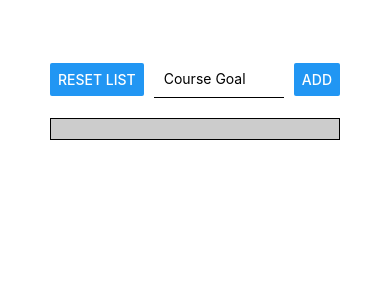
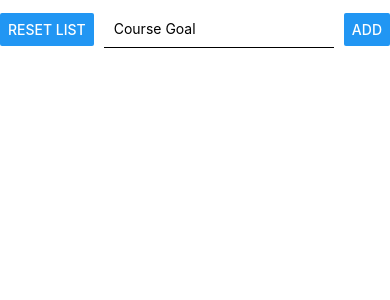
Before and after one commit to adclleva/Learning-React-Native-1-Course-Goals-App, a React Native app: screen / in a window 390 px wide. Both pictures are taken after a click on the button "ADD". Shown: the top 300 px of the page. Built offline with nearby package versions, Linux system fonts and the light colour scheme.

Commit message:
Implemented the Modal to show for the GoalInput

```diff
--- a/App.js
+++ b/App.js
@@ -1,19 +1,12 @@
 import React, { useState } from "react";
-import {
-  StyleSheet,
-  Text,
-  View,
-  TextInput,
-  Button,
-  ScrollView,
-  FlatList,
-} from "react-native";
+import { StyleSheet, View, Button, FlatList } from "react-native";
 
 import GoalItem from "./components/GoalItem";
 import GoalInput from "./components/GoalInput";
 
 export default function App() {
   const [courseGoals, setCourseGoals] = useState([]);
+  const [isAddModal, setIsAddModal] = useState(false);
 
   const addGoalHandler = (enteredGoal) => {
     // setCourseGoals([...courseGoals, enteredGoal]);
@@ -45,7 +38,12 @@ export default function App() {
 
   return (
     <View style={styles.screen}>
-      <GoalInput onAddGoal={addGoalHandler} onResetList={resetListHandler} />
+      <Button title="Add" onPress={() => setIsAddModal(!isAddModal)} />
+      <GoalInput
+        isAddModal={isAddModal}
+        onAddGoal={addGoalHandler}
+        onResetList={resetListHandler}
+      />
       <FlatList
         data={courseGoals}
         keyExtractor={(item) => item.id}
--- a/components/GoalInput.js
+++ b/components/GoalInput.js
@@ -1,8 +1,8 @@
 import React, { useState } from "react";
-import { View, Button, TextInput, StyleSheet } from "react-native";
+import { View, Button, TextInput, StyleSheet, Modal } from "react-native";
 
 const GoalInput = (props) => {
-  const { onAddGoal, onResetList } = props;
+  const { onAddGoal, onResetList, isAddModal } = props;
   const [enteredGoal, setEnteredGoal] = useState("");
 
   const goalInputHandler = (enteredText) => {
@@ -15,6 +15,7 @@ const GoalInput = (props) => {
   };
 
   return (
+    <Modal visible={isAddModal} animationType="slide">
       <View style={styles.inputContainer}>
         <Button title="Reset List" onPress={onResetList} />
         <TextInput
@@ -25,6 +26,7 @@ const GoalInput = (props) => {
         />
         <Button title="Add" onPress={addGoalHandler} />
       </View>
+    </Modal>
   );
 };
 
```
Lines whose indentation alone changed are shown as unchanged.
